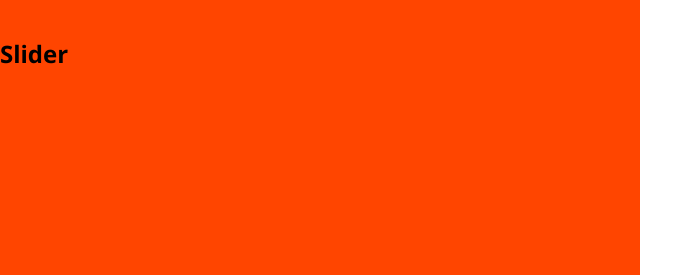
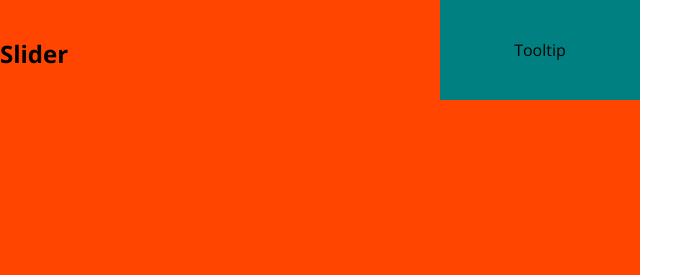
Before and after one commit to wwwax/la-millou, a React app: page / in a window 1280 px wide. Shown: the top 275 px of the page, 0-676 px from the left. Built offline with nearby package versions, Linux system fonts and the light colour scheme.

Commit message:
tooltip boilerplate

```diff
--- a/src/components/Slider/Slider.js
+++ b/src/components/Slider/Slider.js
@@ -1,8 +1,10 @@
+import Tooltip from '../Tooltip';
 import styles from './Slider.module.css';
 
 const Slider = () => {
   return (
     <div className={styles.slider}>
+      <Tooltip />
       <h2>Slider</h2>
     </div>
   );
--- a/src/components/Slider/Slider.module.css
+++ b/src/components/Slider/Slider.module.css
@@ -1,6 +1,7 @@
 .slider {
   background-color: orangered;
   padding: 40px 0;
+  position: relative;
 }
 
 @media (min-width: 1024px) {
--- /dev/null
+++ b/src/components/Tooltip/Tooltip.js
@@ -0,0 +1,11 @@
+import styles from './Tooltip.module.css';
+
+const Tooltip = () => {
+  return (
+    <div className={styles.tooltip}>
+      <div>Tooltip</div>
+    </div>
+  );
+};
+
+export default Tooltip;
--- /dev/null
+++ b/src/components/Tooltip/Tooltip.module.css
@@ -0,0 +1,13 @@
+.tooltip {
+  width: 200px;
+  height: 100px;
+  background-color: teal;
+
+  display: flex;
+  justify-content: center;
+  align-items: center;
+
+  position: absolute;
+  right: 0;
+  top: 0;
+}
--- /dev/null
+++ b/src/components/Tooltip/index.js
@@ -0,0 +1 @@
+export { default } from './Tooltip';
```
